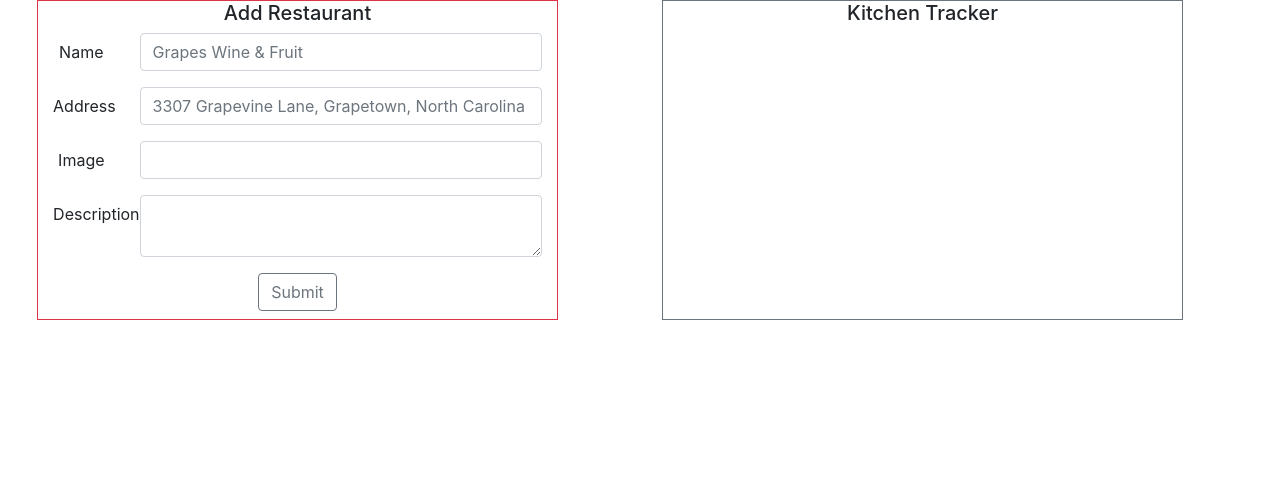
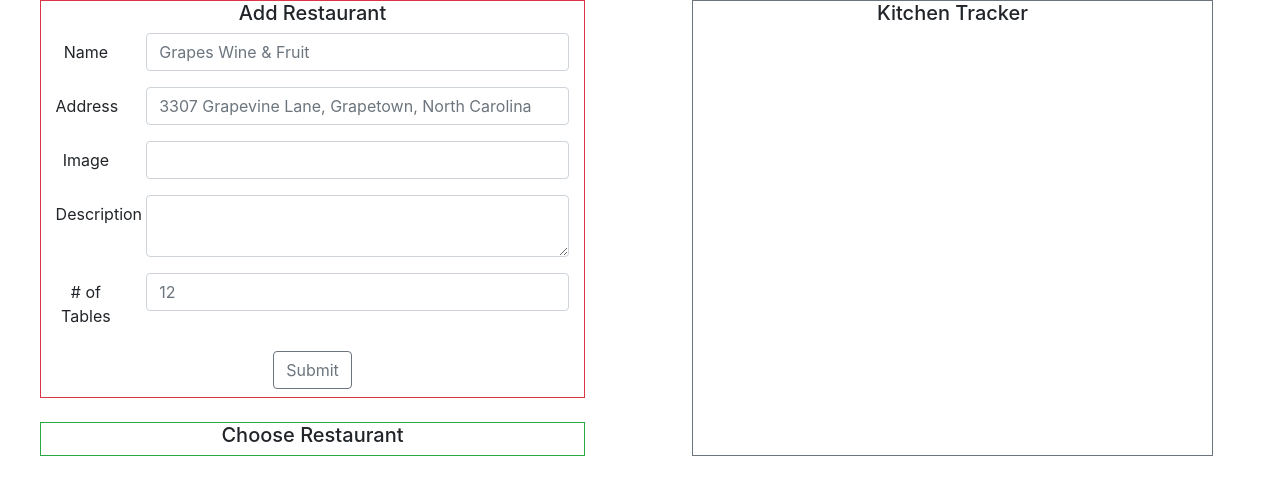
Before and after one commit to DjangoJuice/Project-2-Team-6, a website: page public/my-restaurant.html in a window 1280 px wide. Drawn offline with nearby package versions, Linux system fonts and the light colour scheme.

Commit message:
Feature to implement: In the update tables form, After a user chooses a restaurant, the user choose a table (record) to update, the user can then change that record. The amount of tables are added intially when the restaurant is added for the store owner/manager and default values are set.

```diff
--- a/public/my-restaurant.html
+++ b/public/my-restaurant.html
@@ -12,11 +12,13 @@
 
     <main class="row">
 
-        <section class="col-md-6 row">
+        <section class="col-md-6">
+            <!--Add Restaurant Form-->
+            <div class="row">
                 <div class="col-md-1"></div>
                 <div id="add-restaurant" class="border border-danger text-center col-md-10">
                     <h5>Add Restaurant</h5>
-                <!--Add Restaurant Form-->
+
                     <form>
                         <!--Restaurant Name-->
                         <div class="form-group row">
@@ -46,10 +48,31 @@
                                 <textarea type="text" class="form-control" id="restaurant-description"></textarea>
                             </div>
                         </div>
+                        <!--# of Tables at Restaurant-->
+                        <div class="form-group row">
+                            <label for="restaurant-tables" class="col-sm-2 col-form-label"># of Tables</label>
+                            <div class="col-sm-10">
+                                <input type="number" class="form-control" id="restaurant-tables" placeholder="12">
+                            </div>
+                        </div>
                         <button id="submit-restaurant" type="button" class="btn btn-outline-secondary mb-2">Submit</button>
                     </form>
                 </div>
                 <div class="col-md-1"></div>
+            </div>
+            <!--Update Tables Form-->
+            <div id="table-find" class="row mt-4">
+                <div class="col-md-1"></div>
+                <div class="border border-success text-center col-md-10">
+                    <!--After a user chooses a restaurant, the user chooses a table and then can change that record-->
+                    <h5 id="table-update">Choose Restaurant</h5>
+                    <div id="update-table-div">
+
+                    </div>
+                </div>
+                <div class="col-md-1"></div>
+
+            </div>
         </section>
         <section class="col-md-6 row">
             <div class="col-md-1"></div>
```
Lines whose indentation alone changed are shown as unchanged.
